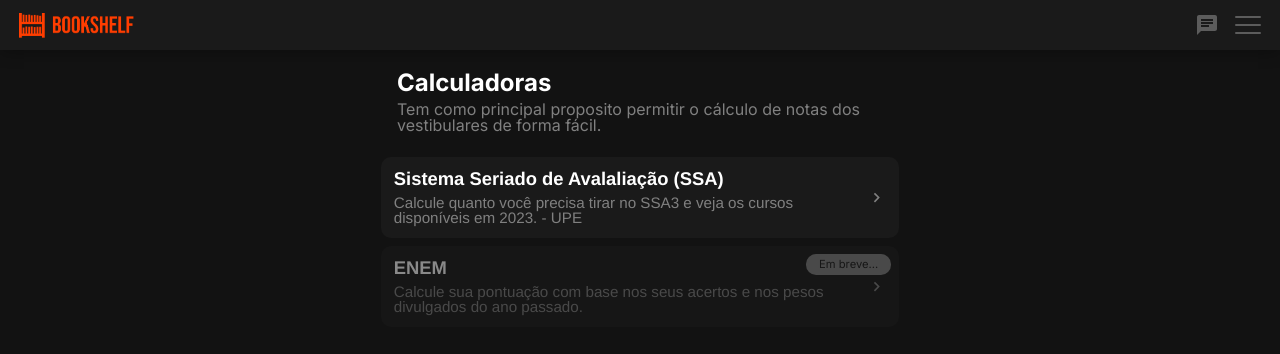
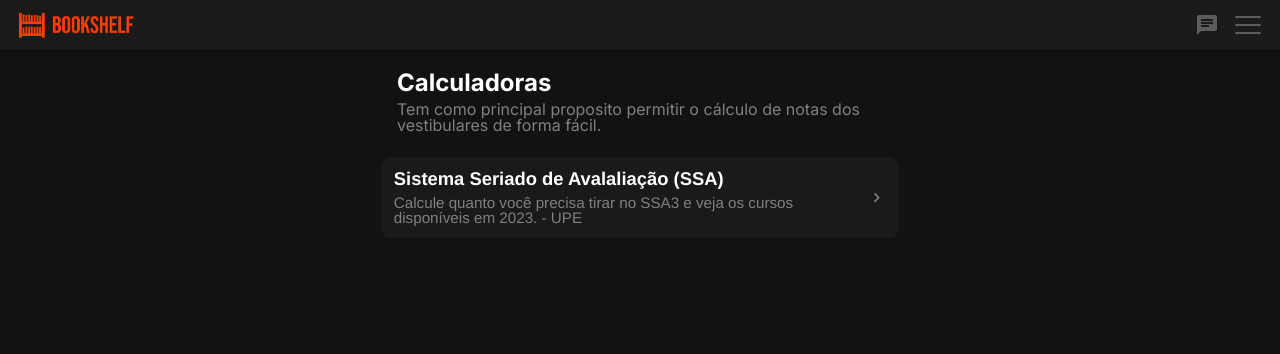
Before and after one commit to SrDouglax/WhatGrade, a Next.js app: page /calculadora in a window 1280 px wide. Shown: the top 354 px of the page. Built offline with nearby package versions, Linux system fonts and the light colour scheme; no server answers.

Commit message:
fix: fixes for build

```diff
--- a/src/app/calculadora/page.tsx
+++ b/src/app/calculadora/page.tsx
@@ -1,7 +1,6 @@
+import { Metadata } from "next";
 import "./styles.scss";
-import Header from "../../components/Header/Header";
 import { MdNavigateNext } from "react-icons/md";
-import { Roboto } from "@/assets/fonts/fonts";
 
 interface calculatorType {
   name: string;
@@ -9,18 +8,28 @@
   link: string;
 }
 
+export const metadata: Metadata = {
+  description:
+    "Calcule quanto você precisa tirar no SSA3 para entrar no curso dos sonhos.",
+  keywords: [
+    "calcular nota ssa",
+    "calculadora ssa",
+    "calculadora",
+    "ssa",
+    "vestibar",
+    "pernambuco",
+    "Brasil",
+    "2023",
+    "processodeingresso",
+  ],
+};
+
 const calculators: calculatorType[] = [
   {
     name: "Sistema Seriado de Avalaliação (SSA)",
     description:
       "Calcule quanto você precisa tirar no SSA3 e veja os cursos disponíveis em 2023. - UPE",
     link: "/calculadora/ssa",
-  },
-  {
-    name: "ENEM",
-    description:
-      "Calcule sua pontuação com base nos seus acertos e nos pesos divulgados do ano passado.",
-    link: "",
   },
 ];
 
--- a/src/app/calculadora/ssa/[[...period]]/page.tsx
+++ b/src/app/calculadora/ssa/[[...period]]/page.tsx
@@ -3,27 +3,10 @@
 import FindGrade from "./components/findGrade/findGrade";
 import "./styles.scss";
 import { useEffect } from "react";
-import { Metadata } from "next";
 
 interface CalcSSAProps {
   params: { period: string[] };
 }
-
-export const metadata: Metadata = {
-  description:
-    "Calcule quanto você precisa tirar no SSA3 para entrar no curso dos sonhos.",
-  keywords: [
-    "calcular nota ssa",
-    "calculadora ssa",
-    "calculadora",
-    "ssa",
-    "vestibar",
-    "pernambuco",
-    "Brasil",
-    "2023",
-    "processodeingresso",
-  ],
-};
 
 export default function CalcSSA({ params }: CalcSSAProps) {
   const router = useRouter();
```
